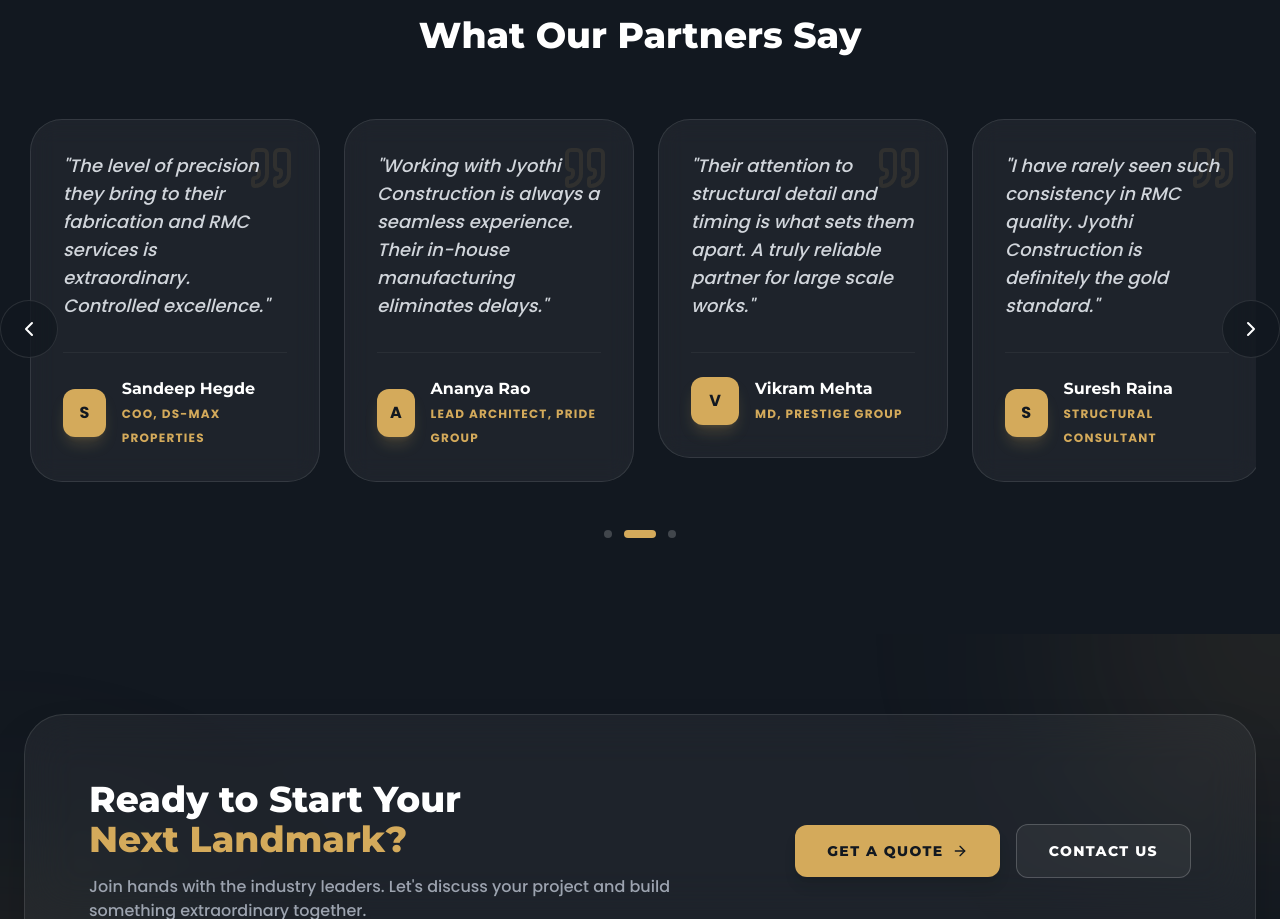
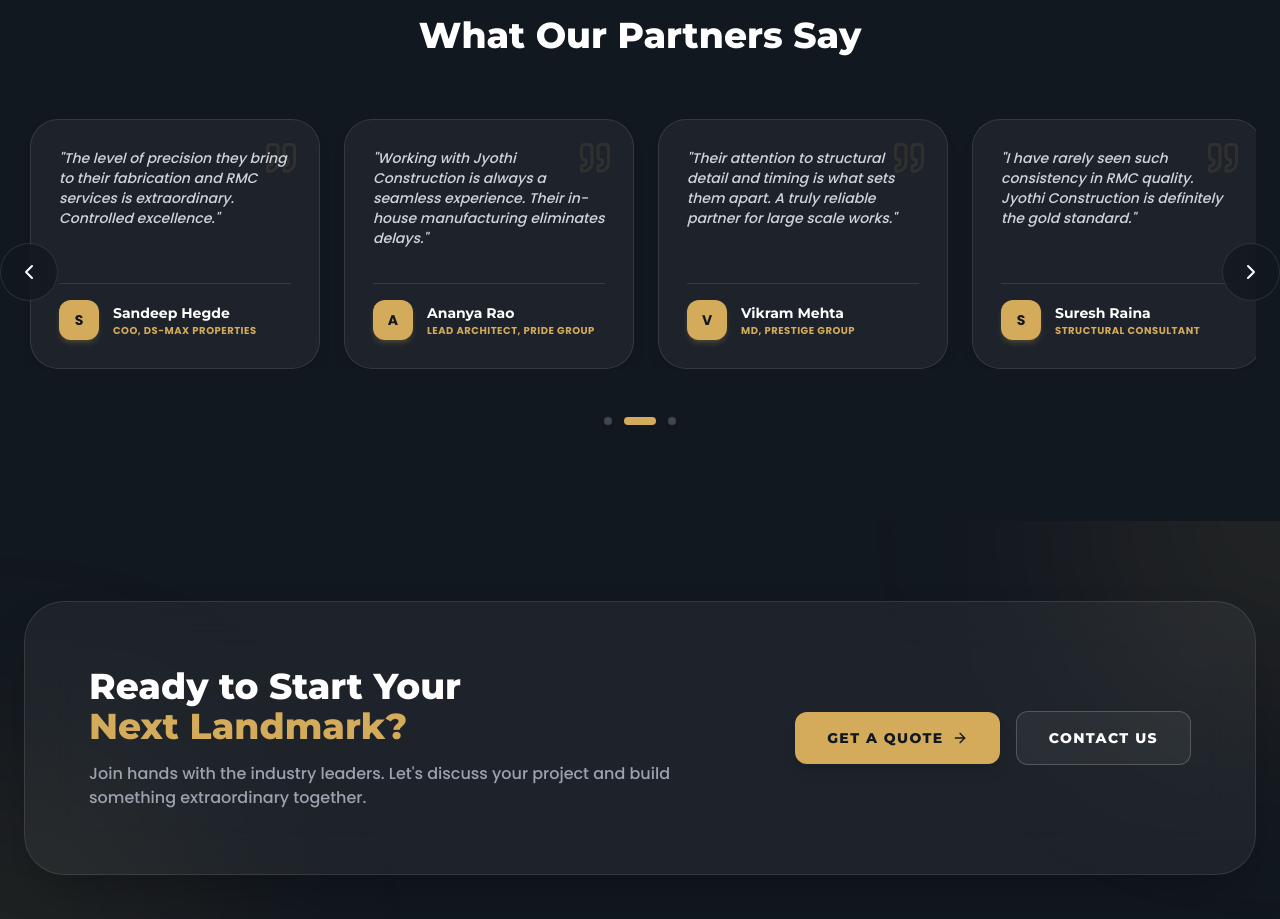
Before and after one commit to moahmad78/JyothiConstruction, a React (Vite) app: page / in a window 1280 px wide. Shown: the part 5186-6105 px from the top of the page. Built offline with nearby package versions, Linux system fonts and the light colour scheme.

Commit message:
fix(header, testimonials): fix dropdown visibility in light mode and alignment, equalize testimonial card heights and adjust font size

```diff
--- a/src/components/Header.jsx
+++ b/src/components/Header.jsx
@@ -97,16 +97,52 @@ const Header = () => {
                 )}
               </button>
 
-              <div className="absolute top-full right-0 mt-3 w-72 bg-jyothi-blue/98 border border-white/15 rounded-2xl shadow-2xl opacity-0 invisible group-hover:opacity-100 group-hover:visible transition-all duration-300 overflow-hidden backdrop-blur-2xl">
-                <div className="p-2 border-b border-white/5 bg-white/[0.02]">
-                  <span className="text-[10px] font-black uppercase tracking-widest text-jyothi-amber px-3">Our Core Verticals</span>
+              <div className="absolute top-full left-0 mt-2 w-72 bg-[#121820] border border-white/15 rounded-2xl shadow-[0_20px_50px_rgba(0,0,0,0.6)] opacity-0 invisible group-hover:opacity-100 group-hover:visible transition-all duration-300 overflow-hidden z-50 before:absolute before:-top-3 before:left-0 before:right-0 before:h-3 before:content-['']">
+                <div className="px-4 py-2.5 border-b border-white/10 bg-white/[0.03] flex items-center justify-between">
+                  <span className="text-[10px] font-black uppercase tracking-widest text-jyothi-amber">Our Core Verticals</span>
+                  <span className="w-1.5 h-1.5 rounded-full bg-jyothi-amber animate-pulse"></span>
                 </div>
-                <ul className="flex flex-col py-2">
-                  <li><Link to="/services/construction" className="flex items-center gap-3 px-5 py-3 hover:bg-white/5 text-sm text-white font-medium transition-colors border-b border-white/5 last:border-0"><HardHat size={17} className="text-jyothi-amber" /> Construction Services</Link></li>
-                  <li><Link to="/services/rmc" className="flex items-center gap-3 px-5 py-3 hover:bg-white/5 text-sm text-white font-medium transition-colors border-b border-white/5 last:border-0"><Truck size={17} className="text-jyothi-amber" /> Ready Mix Concrete</Link></li>
-                  <li><Link to="/services/aggregates" className="flex items-center gap-3 px-5 py-3 hover:bg-white/5 text-sm text-white font-medium transition-colors border-b border-white/5 last:border-0"><Mountain size={17} className="text-jyothi-amber" /> Aggregates & Crushing</Link></li>
-                  <li><Link to="/services/blocks" className="flex items-center gap-3 px-5 py-3 hover:bg-white/5 text-sm text-white font-medium transition-colors border-b border-white/5 last:border-0"><LayoutGrid size={17} className="text-jyothi-amber" /> Concrete Blocks</Link></li>
-                  <li><Link to="/services/fabrication" className="flex items-center gap-3 px-5 py-3 hover:bg-white/5 text-sm text-white font-medium transition-colors"><Wrench size={17} className="text-jyothi-amber" /> Fabrication Works</Link></li>
+                <ul className="flex flex-col py-1.5">
+                  <li>
+                    <Link to="/services/construction" className="flex items-center gap-3 px-4 py-2.5 hover:bg-white/10 text-sm text-gray-100 hover:text-jyothi-amber font-medium transition-colors border-b border-white/5 last:border-0 group/item">
+                      <div className="w-7 h-7 rounded-lg bg-jyothi-amber/15 group-hover/item:bg-jyothi-amber flex items-center justify-center text-jyothi-amber group-hover/item:text-jyothi-blue transition-colors shrink-0">
+                        <HardHat size={15} />
+                      </div>
+                      <span>Construction Services</span>
+                    </Link>
+                  </li>
+                  <li>
+                    <Link to="/services/rmc" className="flex items-center gap-3 px-4 py-2.5 hover:bg-white/10 text-sm text-gray-100 hover:text-jyothi-amber font-medium transition-colors border-b border-white/5 last:border-0 group/item">
+                      <div className="w-7 h-7 rounded-lg bg-jyothi-amber/15 group-hover/item:bg-jyothi-amber flex items-center justify-center text-jyothi-amber group-hover/item:text-jyothi-blue transition-colors shrink-0">
+                        <Truck size={15} />
+                      </div>
+                      <span>Ready Mix Concrete</span>
+                    </Link>
+                  </li>
+                  <li>
+                    <Link to="/services/aggregates" className="flex items-center gap-3 px-4 py-2.5 hover:bg-white/10 text-sm text-gray-100 hover:text-jyothi-amber font-medium transition-colors border-b border-white/5 last:border-0 group/item">
+                      <div className="w-7 h-7 rounded-lg bg-jyothi-amber/15 group-hover/item:bg-jyothi-amber flex items-center justify-center text-jyothi-amber group-hover/item:text-jyothi-blue transition-colors shrink-0">
+                        <Mountain size={15} />
+                      </div>
+                      <span>Aggregates & Crushing</span>
+                    </Link>
+                  </li>
+                  <li>
+                    <Link to="/services/blocks" className="flex items-center gap-3 px-4 py-2.5 hover:bg-white/10 text-sm text-gray-100 hover:text-jyothi-amber font-medium transition-colors border-b border-white/5 last:border-0 group/item">
+                      <div className="w-7 h-7 rounded-lg bg-jyothi-amber/15 group-hover/item:bg-jyothi-amber flex items-center justify-center text-jyothi-amber group-hover/item:text-jyothi-blue transition-colors shrink-0">
+                        <LayoutGrid size={15} />
+                      </div>
+                      <span>Concrete Blocks</span>
+                    </Link>
+                  </li>
+                  <li>
+                    <Link to="/services/fabrication" className="flex items-center gap-3 px-4 py-2.5 hover:bg-white/10 text-sm text-gray-100 hover:text-jyothi-amber font-medium transition-colors group/item">
+                      <div className="w-7 h-7 rounded-lg bg-jyothi-amber/15 group-hover/item:bg-jyothi-amber flex items-center justify-center text-jyothi-amber group-hover/item:text-jyothi-blue transition-colors shrink-0">
+                        <Wrench size={15} />
+                      </div>
+                      <span>Fabrication Works</span>
+                    </Link>
+                  </li>
                 </ul>
               </div>
             </div>
--- a/src/components/home/Testimonials.jsx
+++ b/src/components/home/Testimonials.jsx
@@ -96,30 +96,30 @@ const Testimonials = () => {
             <motion.div
               animate={{ x: `-${safeIndex * (100 / visibleCards)}%` }}
               transition={{ type: "spring", damping: 25, stiffness: 120 }}
-              className="flex gap-6"
+              className="flex items-stretch gap-6"
             >
               {testimonials.map((t) => (
                 <div
                   key={t.id}
                   style={{ minWidth: `calc(${(100 / visibleCards)}% - ${(visibleCards - 1) * 24 / visibleCards}px)` }}
-                  className="h-full"
+                  className="flex flex-col self-stretch"
                 >
-                  <div className="bg-white/5 backdrop-blur-md border border-white/10 p-8 rounded-[2rem] relative group/card hover:border-jyothi-amber/50 transition-all duration-500 h-full flex flex-col min-h-[280px]">
-                    <Quote className="text-jyothi-amber/10 w-12 h-12 absolute top-6 right-6" />
+                  <div className="bg-white/5 backdrop-blur-md border border-white/10 p-6 md:p-7 rounded-[1.75rem] relative group/card hover:border-jyothi-amber/50 transition-all duration-500 flex-1 flex flex-col justify-between h-full min-h-[250px] shadow-lg">
+                    <Quote className="text-jyothi-amber/10 w-9 h-9 absolute top-5 right-5 pointer-events-none" />
 
-                    <div className="relative z-10 flex flex-col h-full">
-                      <p className="text-gray-300 text-base md:text-lg leading-relaxed mb-8 italic font-medium flex-grow">
+                    <div className="relative z-10 flex-1 flex flex-col justify-start">
+                      <p className="text-gray-300 text-xs sm:text-sm leading-relaxed mb-6 italic font-medium flex-grow">
                         "{t.content}"
                       </p>
+                    </div>
 
-                      <div className="flex items-center gap-4 mt-auto pt-6 border-t border-white/5">
-                        <div className="w-12 h-12 bg-jyothi-amber rounded-xl flex items-center justify-center font-black text-jyothi-blue shadow-lg shadow-jyothi-amber/20">
-                          {t.name.charAt(0)}
-                        </div>
-                        <div>
-                          <h4 className="text-white font-bold font-heading text-sm md:text-base">{t.name}</h4>
-                          <span className="text-jyothi-amber text-[10px] md:text-xs font-bold uppercase tracking-widest">{t.role}</span>
-                        </div>
+                    <div className="relative z-10 flex items-center gap-3.5 pt-4 border-t border-white/10 mt-auto">
+                      <div className="w-10 h-10 bg-jyothi-amber rounded-xl flex items-center justify-center font-black text-jyothi-blue shadow-md shadow-jyothi-amber/20 shrink-0 text-sm">
+                        {t.name.charAt(0)}
+                      </div>
+                      <div className="min-w-0">
+                        <h4 className="text-white font-bold font-heading text-xs sm:text-sm truncate">{t.name}</h4>
+                        <span className="text-jyothi-amber text-[10px] font-bold uppercase tracking-wider block truncate">{t.role}</span>
                       </div>
                     </div>
                   </div>
```
